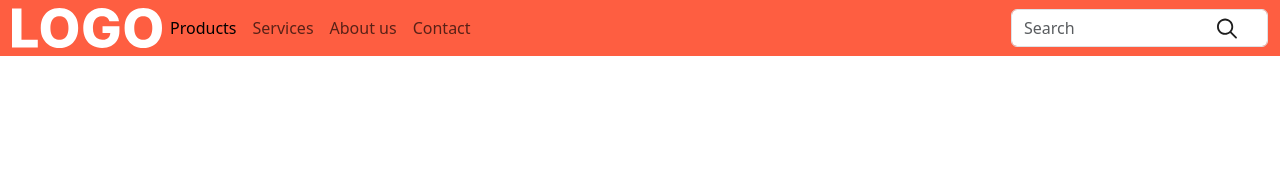
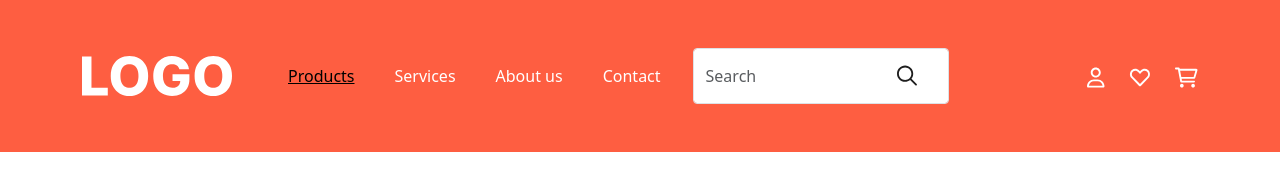
Before and after one commit to Uros47/bootstrap-scss, a website: page src/index.html in a window 1280 px wide. Drawn offline with Linux system fonts and the light colour scheme.

Commit message:
navbar v1

```diff
--- a/scss/_custom.scss
+++ b/scss/_custom.scss
@@ -1,17 +1,6 @@
 $orange: #FE5E41;
-
+$white: white;
 $primary: $orange;
 
-.search-form {
-    position: relative;
-}
-
-.search-icon {
-    position: absolute;
-    left: 80%;
-    right: 0;
-    top: 15%;
-    bottom: 0;
-}
 
 @import "../node_modules/bootstrap/scss/bootstrap.scss";
--- a/scss/components/_navbar.scss
+++ b/scss/components/_navbar.scss
@@ -0,0 +1,27 @@
+@use "../custom" as *;
+
+.search-form {
+  position: relative;
+}
+
+.search-icon {
+  position: absolute;
+  left: 80%;
+  right: 0;
+  top: 25%;
+  bottom: 0;
+}
+
+.search-field {
+  width: 256px;
+  border-radius: 4px;
+  height: 56px;
+}
+
+.menu {
+  li {
+    a {
+      color: $white;
+    }
+  }
+}
--- a/src/index.html
+++ b/src/index.html
@@ -2,27 +2,28 @@
 <html lang="en">
 
 <head>
-    <meta charset="UTF-8">
-    <meta http-equiv="X-UA-Compatible" content="IE=edge">
-    <meta name="viewport" content="width=device-width, initial-scale=1.0">
-    <link rel="stylesheet" href="/assets/css/style.css">
+    <meta charset="UTF-8" />
+    <meta http-equiv="X-UA-Compatible" content="IE=edge" />
+    <meta name="viewport" content="width=device-width, initial-scale=1.0" />
+    <link rel="stylesheet" href="/assets/css/style.css" />
     <title>Document</title>
 </head>
 
 <body>
     <div class="application-container">
-
         <!-- NAVBAR -->
-        <nav class="navbar navbar-expand-lg bg-primary">
-            <div class="container-fluid">
-                <img alt="logo" src="/images/svg/logo.svg">
+        <nav class="navbar navbar-expand-lg bg-primary py-5">
+            <div class="container-fluid container">
+                <div class="logo-container me-5">
+                    <img alt="logo" src="/images/svg/logo.svg" />
+                </div>
                 <button class="navbar-toggler" type="button" data-bs-toggle="collapse" data-bs-target="#navbarSupportedContent" aria-controls="navbarSupportedContent" aria-expanded="false" aria-label="Toggle navigation">
                     <span class="navbar-toggler-icon"></span>
                 </button>
-                <div class="collapse navbar-collapse" id="navbarSupportedContent">
-                    <ul class="navbar-nav me-auto mb-2 mb-lg-0">
+                <div class="collapse navbar-collapse" id="navbarSupportedContent ">
+                    <ul class="navbar-nav me-auto mb-2 mb-lg-0 gap-4 align-items-center menu">
                         <li class="nav-item">
-                            <a class="nav-link active" aria-current="page" href="#">Products</a>
+                            <a class="nav-link active text-decoration-underline" aria-current="page" href="#">Products</a>
                         </li>
                         <li class="nav-item">
                             <a class="nav-link" href="#">Services</a>
@@ -33,21 +34,33 @@
                         <li class="nav-item">
                             <a class="nav-link" href="#">Contact</a>
                         </li>
+                        <li>
+                            <form class="search-form" role="search">
+                                <input class="form-control search-field" type="search" placeholder="Search" aria-label="Search" />
+                                <span class="search-icon">
+                                    <img src="/images/svg/search.svg" alt="search" />
+                                </span>
+                            </form>
+                        </li>
                     </ul>
-                    <form class="search-form" role="search">
-                        <input class="form-control" type="search" placeholder="Search" aria-label="Search">
-                        <span class="search-icon">
-                            <img src="/images/svg/search.svg" alt="search">
-                        </span>
-                    </form>
+
+                    <div class="icon-group d-flex ms-4 gap-4">
+                        <div class="user-icon">
+                            <img src="/images/svg/user.svg" />
+                        </div>
+                        <div class="heart-icon">
+                            <img src="/images/svg/heart.svg" />
+                        </div>
+                        <div class="cart-icon">
+                            <img src="/images/svg/shopping-cart.svg" />
+                        </div>
+                    </div>
                 </div>
             </div>
         </nav>
         <!-- NAVBAR END -->
-
     </div>
     <script src="index.js"></script>
-
 </body>
 
 </html>
```
Also changed, not shown: assets/css/style.css, images/svg/heart.svg (added), images/svg/shopping-cart.svg (added), images/svg/user.svg (added), 1 other file.
